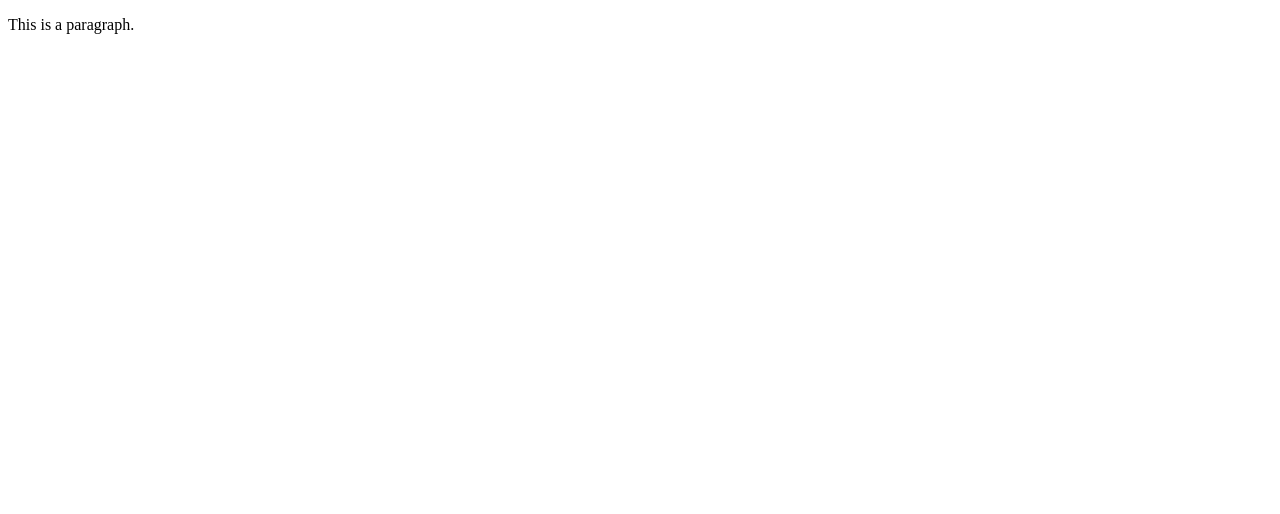
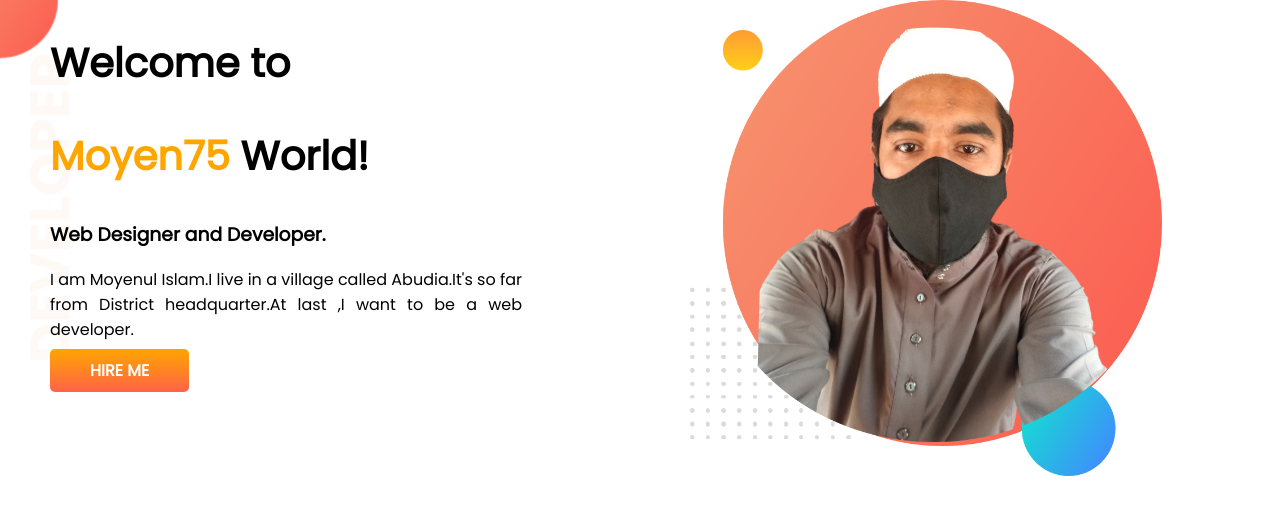
Before and after one commit to Moyen75/developer-portfolio, a plain HTML site: page index.html in a window 1280 px wide. Drawn offline with Linux system fonts and the light colour scheme.

Commit message:
add style

```diff
--- a/index.html
+++ b/index.html
@@ -1,12 +1,33 @@
 <!DOCTYPE html>
 <html lang="en">
+
 <head>
     <meta charset="UTF-8">
     <meta http-equiv="X-UA-Compatible" content="IE=edge">
     <meta name="viewport" content="width=device-width, initial-scale=1.0">
     <title>Developer Portfolio</title>
+    <link rel="preconnect" href="https://fonts.googleapis.com">
+    <link rel="preconnect" href="https://fonts.gstatic.com" crossorigin>
+    <link href="https://fonts.googleapis.com/css2?family=Poppins&display=swap" rel="stylesheet">
+    <link rel="shortcut icon" href="images/IMG_20210523_175437_272-removebg-preview (1).png" type="image/x-icon">
+    <link rel="stylesheet" href="style.css">
 </head>
+
 <body>
-    <p>This is a paragraph.</p>
+    <section>
+        <div class="half-width">
+            <h1>Welcome to</h1>
+            <h1><span class="orange">Moyen75</span> World!</h1>
+            <h3>Web Designer and Developer.</h3>
+            <p>I am Moyenul Islam.I live in a village called Abudia.It's so far from District headquarter.At last ,I
+                want to be a web developer. </p>
+            <a class="link-button" target="blank" href="https://web.facebook.com/profile.php?id=100006908957877">HIRE
+                ME</a>
+        </div>
+        <div class="half-width">
+            <img src="images/myself-bg.png" alt="sorry">
+        </div>
+    </section>
 </body>
+
 </html>
--- a/style.css
+++ b/style.css
@@ -0,0 +1,35 @@
+body{
+    font-family: 'Poppins', sans-serif;
+    margin: 0;
+}
+h1{
+    font-size: 40px;
+}
+.orange{
+    color: orange;
+}
+section{
+    display: flex;
+    background-image: url(images/top-banner.png);
+    background-repeat: no-repeat;
+}
+.half-width{
+    width: 50%;
+    padding-left: 50px;
+}
+.half-width img{
+    width: 80%;
+    height: 100%;
+}
+.link-button{
+    background-image: linear-gradient(orange,tomato);
+    text-decoration: none;
+    color: white;
+    border-radius: 5px;
+    font-weight: 700;
+    padding: 10px 40px;
+}
+.half-width p{
+    width: 80%;
+    text-align: justify;
+}
```
Also changed, not shown: images/IMG_20210523_175437_272-removebg-preview (1).png (added), images/myself-bg.png (added).
